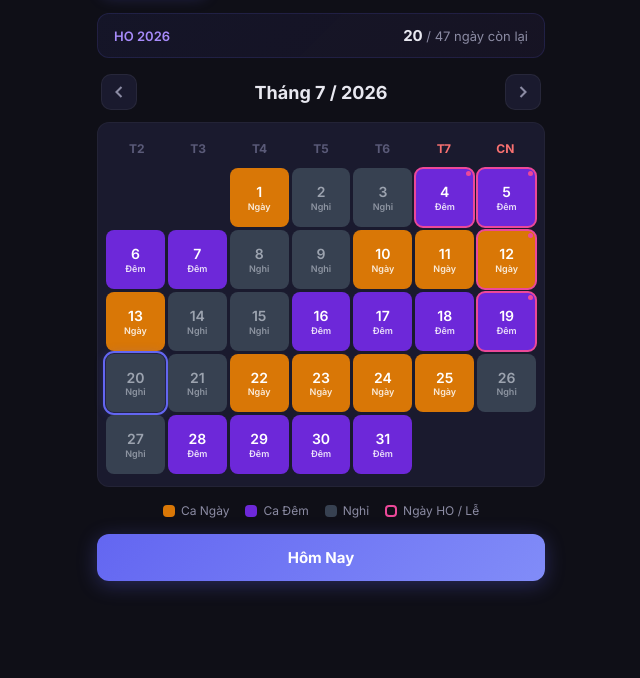
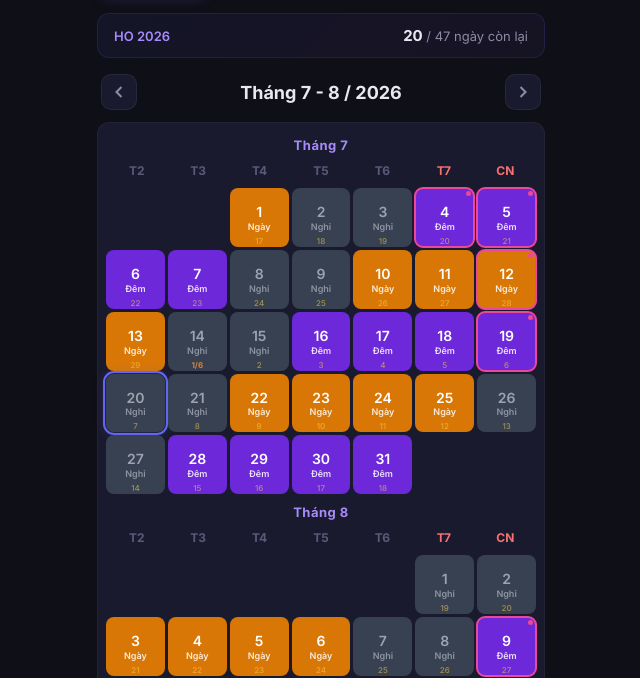
Before and after one commit to vanlinh0392-art/LichKipSDV, a plain HTML site: page docs/index.html in a window 1280 px wide. Shown: the part 122-800 px from the top of the page, without its empty margins (319-959 px from the left). Drawn offline with Linux system fonts and the light colour scheme.

Commit message:
Web: Hien thi 2 thang mac dinh, them lich am Viet Nam

```diff
--- a/docs/app.js
+++ b/docs/app.js
@@ -17,7 +17,7 @@
         nightColor: '#6D28D9',
         hoColor: '#EC4899',
         hoBorderWidth: 2,
-        mergeMonths: false,
+        mergeMonths: true,
         hideHolidayShift: false
     };
 
@@ -128,26 +128,71 @@
         updateMonthTitle();
         calendarGrid.innerHTML = '';
 
-        renderMonth(currentYear, currentMonth);
+        if (prefs.mergeMonths) {
+            // Tháng 1
+            const label1 = document.createElement('div');
+            label1.className = 'month-sep-label';
+            label1.textContent = MONTH_NAMES[currentMonth];
+            calendarGrid.appendChild(label1);
 
-        if (prefs.mergeMonths) {
+            const headers1 = createDayHeadersInGrid();
+            calendarGrid.appendChild(headers1);
+
+            const grid1 = document.createElement('div');
+            grid1.className = 'month-grid';
+            renderMonthInto(grid1, currentYear, currentMonth);
+            calendarGrid.appendChild(grid1);
+
+            // Tháng 2
             let nm = currentMonth + 1, ny = currentYear;
             if (nm > 11) { nm = 0; ny++; }
-            renderMonth(ny, nm);
+
+            const label2 = document.createElement('div');
+            label2.className = 'month-sep-label';
+            label2.textContent = MONTH_NAMES[nm];
+            calendarGrid.appendChild(label2);
+
+            const headers2 = createDayHeadersInGrid();
+            calendarGrid.appendChild(headers2);
+
+            const grid2 = document.createElement('div');
+            grid2.className = 'month-grid';
+            renderMonthInto(grid2, ny, nm);
+            calendarGrid.appendChild(grid2);
+
+            // Ẩn day-headers chính
+            dayHeaders.style.display = 'none';
+            calendarGrid.classList.remove('single');
+        } else {
+            dayHeaders.style.display = '';
+            calendarGrid.classList.add('single');
+            renderMonthInto(calendarGrid, currentYear, currentMonth);
         }
     }
 
-    function renderMonth(year, month) {
+    function createDayHeadersInGrid() {
+        const container = document.createElement('div');
+        container.className = 'inline-day-headers';
+        const headers = ['T2', 'T3', 'T4', 'T5', 'T6', 'T7', 'CN'];
+        headers.forEach((h, i) => {
+            const el = document.createElement('div');
+            el.className = 'day-header' + (i >= 5 ? ' weekend' : '');
+            el.textContent = h;
+            container.appendChild(el);
+        });
+        return container;
+    }
+
+    function renderMonthInto(container, year, month) {
         const firstDay = new Date(year, month, 1);
         const daysInMonth = new Date(year, month + 1, 0).getDate();
-        // dayOfWeek: 1=Mon..7=Sun
         let startOffset = firstDay.getDay() === 0 ? 6 : firstDay.getDay() - 1;
 
         // Empty cells
         for (let i = 0; i < startOffset; i++) {
             const empty = document.createElement('div');
             empty.className = 'cal-cell empty';
-            calendarGrid.appendChild(empty);
+            container.appendChild(empty);
         }
 
         // Day cells
@@ -165,28 +210,18 @@
             else if (info.type === 'DEM') cell.classList.add('shift-night');
             else cell.classList.add('shift-off');
 
-            // Today ring
             if (isToday) cell.classList.add('today');
-
-            // HO border (not for official holidays and not for today)
-            if (info.isHoliday && !isOfficialHol && !isToday) {
-                cell.classList.add('ho-border');
-            }
-
-            // Official holiday
+            if (info.isHoliday && !isOfficialHol && !isToday) cell.classList.add('ho-border');
             if (isOfficialHol) cell.classList.add('official-holiday');
 
-            // HO dot for non-official HO days
+            // HO dot
             if (info.isHoliday && !isOfficialHol) {
                 const dot = document.createElement('div');
                 dot.className = 'ho-dot';
                 cell.appendChild(dot);
             }
 
-            // Holiday tooltip
-            if (info.holidayName) {
-                cell.dataset.holiday = info.holidayName;
-            }
+            if (info.holidayName) cell.dataset.holiday = info.holidayName;
 
             // Day number
             const dayNum = document.createElement('div');
@@ -202,7 +237,14 @@
                 cell.appendChild(label);
             }
 
-            calendarGrid.appendChild(cell);
+            // Lunar date
+            const lunar = LunarCalendar.getLunarDate(date);
+            const lunarEl = document.createElement('div');
+            lunarEl.className = 'lunar-text' + (lunar.day === 1 ? ' lunar-first' : '');
+            lunarEl.textContent = lunar.dayText;
+            cell.appendChild(lunarEl);
+
+            container.appendChild(cell);
         }
     }
 
--- /dev/null
+++ b/docs/lunar-calendar.js
@@ -0,0 +1,178 @@
+/**
+ * Lịch Âm Việt Nam - Chuyển đổi Dương lịch sang Âm lịch
+ * Dựa trên thuật toán của Hồ Ngọc Đức (https://www.informatik.uni-leipzig.de/~duc/amlich/)
+ * Hỗ trợ chính xác từ 1900-2100
+ */
+const LunarCalendar = (() => {
+    const PI = Math.PI;
+
+    function jdFromDate(dd, mm, yy) {
+        const a = Math.floor((14 - mm) / 12);
+        const y = yy + 4800 - a;
+        const m = mm + 12 * a - 3;
+        let jd = dd + Math.floor((153 * m + 2) / 5) + 365 * y + Math.floor(y / 4) - Math.floor(y / 100) + Math.floor(y / 400) - 32045;
+        if (jd < 2299161) {
+            jd = dd + Math.floor((153 * m + 2) / 5) + 365 * y + Math.floor(y / 4) - 32083;
+        }
+        return jd;
+    }
+
+    function jdToDate(jd) {
+        let a, b, c, d, e, m;
+        if (jd > 2299160) {
+            a = jd + 32044;
+            b = Math.floor((4 * a + 3) / 146097);
+            c = a - Math.floor(146097 * b / 4);
+        } else {
+            b = 0;
+            c = jd + 32082;
+        }
+        d = Math.floor((4 * c + 3) / 1461);
+        e = c - Math.floor(1461 * d / 4);
+        m = Math.floor((5 * e + 2) / 153);
+        const day = e - Math.floor((153 * m + 2) / 5) + 1;
+        const month = m + 3 - 12 * Math.floor(m / 10);
+        const year = b * 100 + d - 4800 + Math.floor(m / 10);
+        return [day, month, year];
+    }
+
+    function newMoon(k) {
+        const T = k / 1236.85;
+        const T2 = T * T;
+        const T3 = T2 * T;
+        const dr = PI / 180;
+        let Jd1 = 2415020.75933 + 29.53058868 * k + 0.0001178 * T2 - 0.000000155 * T3;
+        Jd1 += 0.00033 * Math.sin((166.56 + 132.87 * T - 0.009173 * T2) * dr);
+        const M = 359.2242 + 29.10535608 * k - 0.0000333 * T2 - 0.00000347 * T3;
+        const Mpr = 306.0253 + 385.81691806 * k + 0.0107306 * T2 + 0.00001236 * T3;
+        const F = 21.2964 + 390.67050646 * k - 0.0016528 * T2 - 0.00000239 * T3;
+        let C1 = (0.1734 - 0.000393 * T) * Math.sin(M * dr) + 0.0021 * Math.sin(2 * dr * M);
+        C1 = C1 - 0.4068 * Math.sin(Mpr * dr) + 0.0161 * Math.sin(dr * 2 * Mpr);
+        C1 -= 0.0004 * Math.sin(dr * 3 * Mpr);
+        C1 += 0.0104 * Math.sin(dr * 2 * F) - 0.0051 * Math.sin(dr * (M + Mpr));
+        C1 -= 0.0074 * Math.sin(dr * (M - Mpr)) + 0.0004 * Math.sin(dr * (2 * F + M));
+        C1 -= 0.0004 * Math.sin(dr * (2 * F - M)) - 0.0006 * Math.sin(dr * (2 * F + Mpr));
+        C1 += 0.0010 * Math.sin(dr * (2 * F - Mpr)) + 0.0005 * Math.sin(dr * (2 * Mpr + M));
+        let deltat;
+        if (T < -11) {
+            deltat = 0.001 + 0.000839 * T + 0.0002261 * T2 - 0.00000845 * T3 - 0.000000081 * T * T3;
+        } else {
+            deltat = -0.000278 + 0.000265 * T + 0.000262 * T2;
+        }
+        return Jd1 + C1 - deltat;
+    }
+
+    function sunLongitude(jdn) {
+        const T = (jdn - 2451545.0) / 36525;
+        const T2 = T * T;
+        const dr = PI / 180;
+        const M = 357.5291 + 35999.0503 * T - 0.0001559 * T2 - 0.00000048 * T * T2;
+        const L0 = 280.46645 + 36000.76983 * T + 0.0003032 * T2;
+        let DL = (1.9146 - 0.004817 * T - 0.000014 * T2) * Math.sin(dr * M);
+        DL += (0.019993 - 0.000101 * T) * Math.sin(dr * 2 * M) + 0.00029 * Math.sin(dr * 3 * M);
+        let L = L0 + DL;
+        L = L * dr;
+        L = L - PI * 2 * Math.floor(L / (PI * 2));
+        return L;
+    }
+
+    function getSunLongitude(dayNumber, timeZone) {
+        return Math.floor(sunLongitude(dayNumber - 0.5 - timeZone / 24) / PI * 6);
+    }
+
+    function getNewMoonDay(k, timeZone) {
+        return Math.floor(newMoon(k) + 0.5 + timeZone / 24);
+    }
+
+    function getLunarMonth11(yy, timeZone) {
+        const off = jdFromDate(31, 12, yy) - 2415021;
+        const k = Math.floor(off / 29.530588853);
+        let nm = getNewMoonDay(k, timeZone);
+        const sunLong = getSunLongitude(nm, timeZone);
+        if (sunLong >= 9) {
+            nm = getNewMoonDay(k - 1, timeZone);
+        }
+        return nm;
+    }
+
+    function getLeapMonthOffset(a11, timeZone) {
+        const k = Math.floor((a11 - 2415021.076998695) / 29.530588853 + 0.5);
+        let last = 0;
+        let i = 1;
+        let arc = getSunLongitude(getNewMoonDay(k + i, timeZone), timeZone);
+        do {
+            last = arc;
+            i++;
+            arc = getSunLongitude(getNewMoonDay(k + i, timeZone), timeZone);
+        } while (arc !== last && i < 14);
+        return i - 1;
+    }
+
+    /**
+     * Chuyển đổi ngày Dương lịch sang Âm lịch
+     * @param {number} dd - ngày
+     * @param {number} mm - tháng (1-12)
+     * @param {number} yy - năm
+     * @param {number} timeZone - múi giờ (7 cho Việt Nam)
+     * @returns {[number, number, number, boolean]} [lunarDay, lunarMonth, lunarYear, isLeapMonth]
+     */
+    function convertSolar2Lunar(dd, mm, yy, timeZone = 7) {
+        const dayNumber = jdFromDate(dd, mm, yy);
+        const k = Math.floor((dayNumber - 2415021.076998695) / 29.530588853);
+        let monthStart = getNewMoonDay(k + 1, timeZone);
+        if (monthStart > dayNumber) {
+            monthStart = getNewMoonDay(k, timeZone);
+        }
+        let a11 = getLunarMonth11(yy, timeZone);
+        let b11 = a11;
+        let lunarYear;
+        if (a11 >= monthStart) {
+            lunarYear = yy;
+            a11 = getLunarMonth11(yy - 1, timeZone);
+        } else {
+            lunarYear = yy + 1;
+            b11 = getLunarMonth11(yy + 1, timeZone);
+        }
+        const lunarDay = dayNumber - monthStart + 1;
+        const diff = Math.floor((monthStart - a11) / 29);
+        let lunarLeap = false;
+        let lunarMonth = diff + 11;
+        if (b11 - a11 > 365) {
+            const leapMonthDiff = getLeapMonthOffset(a11, timeZone);
+            if (diff >= leapMonthDiff) {
+                lunarMonth = diff + 10;
+                if (diff === leapMonthDiff) {
+                    lunarLeap = true;
+                }
+            }
+        }
+        if (lunarMonth > 12) {
+            lunarMonth -= 12;
+        }
+        if (lunarMonth >= 11 && diff < 4) {
+            lunarYear -= 1;
+        }
+        return [lunarDay, lunarMonth, lunarYear, lunarLeap];
+    }
+
+    /**
+     * Lấy thông tin âm lịch cho một ngày dương lịch
+     * @param {Date} date - đối tượng Date
+     * @returns {{ day: number, month: number, year: number, isLeap: boolean, dayText: string }}
+     */
+    function getLunarDate(date) {
+        const [day, month, year, isLeap] = convertSolar2Lunar(
+            date.getDate(), date.getMonth() + 1, date.getFullYear(), 7
+        );
+        // Hiển thị ngắn gọn: ngày âm, nếu là mùng 1 thì hiện cả tháng
+        let dayText;
+        if (day === 1) {
+            dayText = `${day}/${month}`;
+        } else {
+            dayText = `${day}`;
+        }
+        return { day, month, year, isLeap, dayText };
+    }
+
+    return { getLunarDate, convertSolar2Lunar };
+})();
--- a/docs/style.css
+++ b/docs/style.css
@@ -169,9 +169,35 @@ body {
 .day-header.weekend { color: #f87171; }
 
 .calendar-grid {
+    display: flex;
+    flex-direction: column;
+    gap: 0;
+}
+.calendar-grid.single {
     display: grid;
     grid-template-columns: repeat(7, 1fr);
     gap: 3px;
+}
+.month-grid {
+    display: grid;
+    grid-template-columns: repeat(7, 1fr);
+    gap: 3px;
+}
+.month-sep-label {
+    text-align: center;
+    font-size: 13px;
+    font-weight: 700;
+    color: #a78bfa;
+    padding: 10px 0 4px;
+    letter-spacing: 0.5px;
+}
+.month-sep-label:first-child {
+    padding-top: 2px;
+}
+.inline-day-headers {
+    display: grid;
+    grid-template-columns: repeat(7, 1fr);
+    margin-bottom: 4px;
 }
 .cal-cell {
     aspect-ratio: 1;
@@ -197,6 +223,23 @@ body {
     line-height: 1;
     margin-top: 1px;
     opacity: 0.85;
+}
+.cal-cell .lunar-text {
+    font-size: 8px;
+    font-weight: 500;
+    line-height: 1;
+    opacity: 0.55;
+    color: #fcd34d;
+    position: absolute;
+    bottom: 2px;
+    left: 50%;
+    transform: translateX(-50%);
+    white-space: nowrap;
+}
+.cal-cell .lunar-text.lunar-first {
+    opacity: 0.8;
+    font-weight: 700;
+    color: #fb923c;
 }
 .cal-cell.shift-day { background: var(--day-color); color: #fff; }
 .cal-cell.shift-night { background: var(--night-color); color: #fff; }
@@ -226,7 +269,8 @@ body {
 .cal-cell.official-holiday::after {
     content: 'Lễ';
     position: absolute;
-    bottom: 2px;
+    top: 2px;
+    left: 3px;
     font-size: 7px;
     font-weight: 800;
     color: #fbbf24;
```
Also changed, not shown: docs/index.html (+1 -0 lines).
